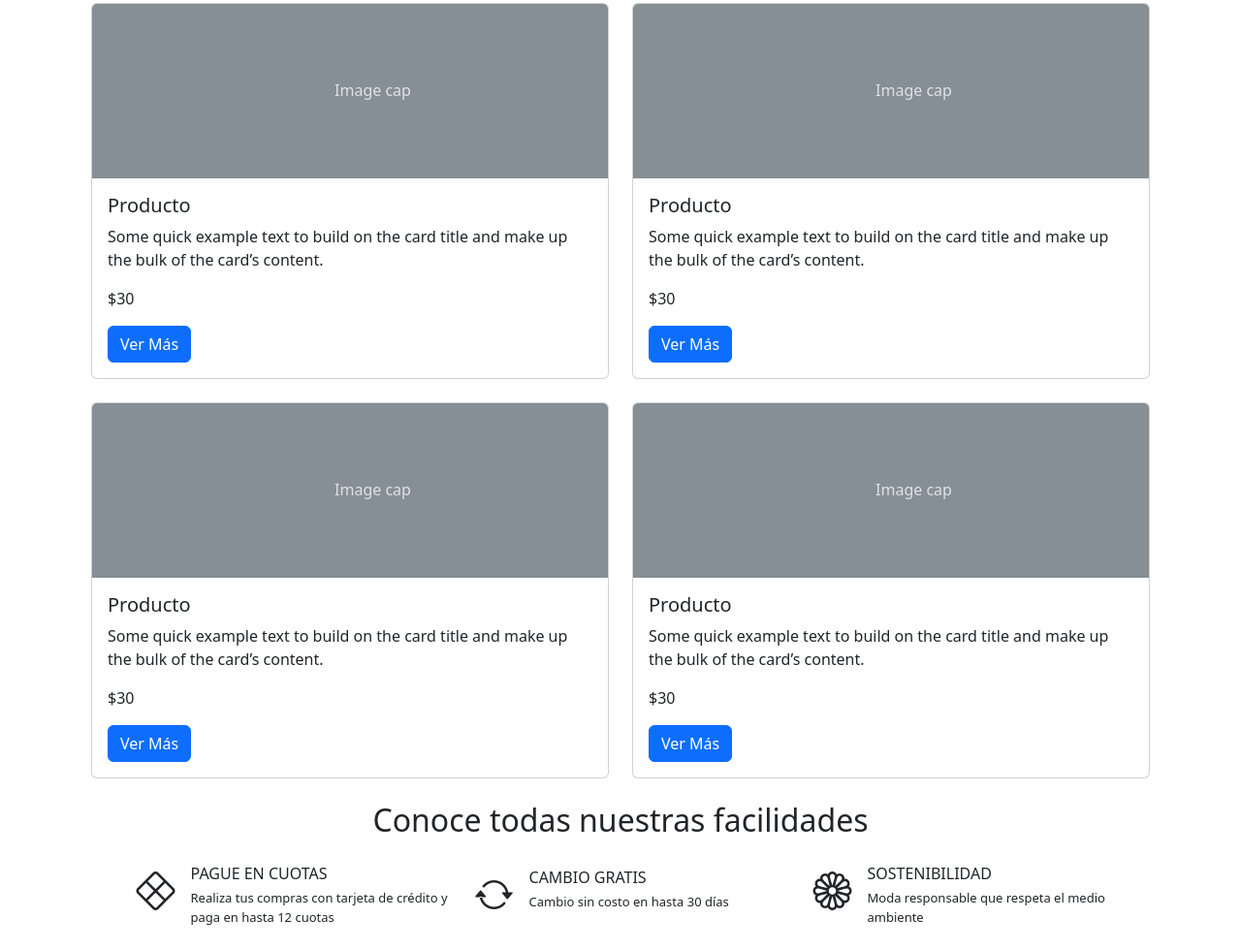
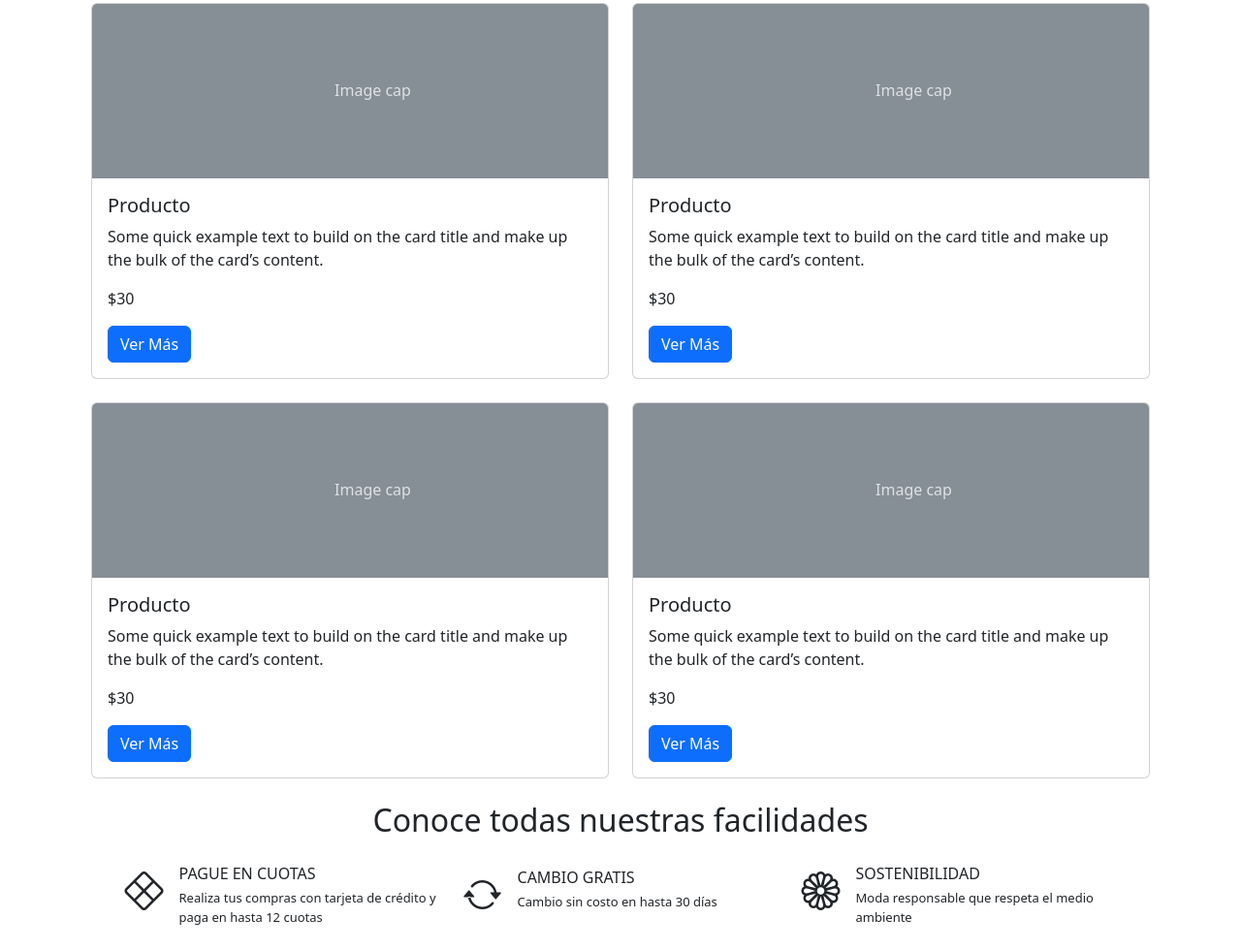
Before and after one commit to DarioDeveloper/Example-LP, a plain HTML site: page index.html in a window 1280 px wide. Shown: the part 1490-2470 px from the top of the page at 97% size. Drawn offline with nearby package versions, Linux system fonts and the light colour scheme.

Commit message:
Solucion-m a mi desafio responsive facilidades

```diff
--- a/index.html
+++ b/index.html
@@ -482,7 +482,7 @@
     <section class="pb-4 ">
       <!--pb= margen de abajo-->
       <h2 class="text-center mb-4">Conoce todas nuestras facilidades</h2>
-      <div class="d-flex flex-column flex-lg-row ms-lg-4 justify-content-lg-center align-items-center gap-4">
+      <div class="d-flex flex-column flex-lg-row align-items-center justify-content-center gap-4 px-3">
         <!--d-flex=acomoda el objeto en horizontal. y el colum en vertical
         El align....= centra los items-->
         <div class="div-facilidades d-flex ">
```
